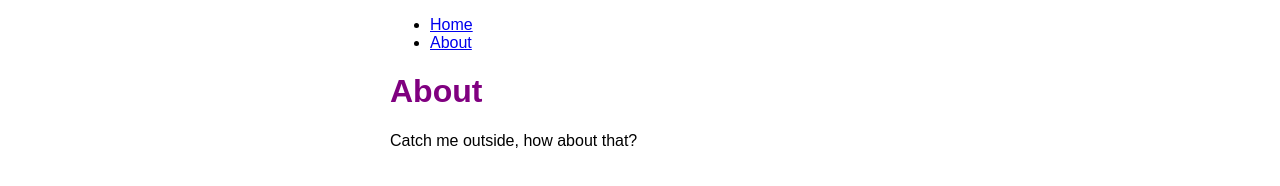
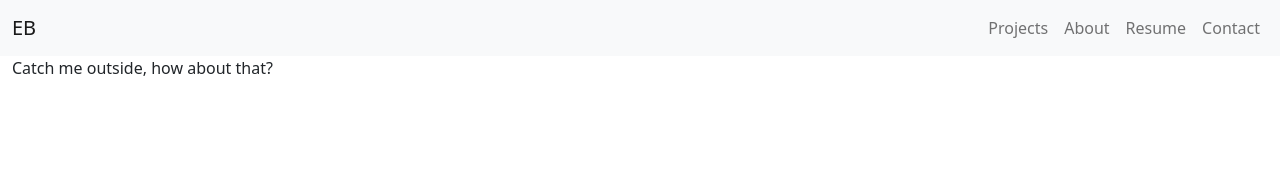
Before and after one commit to ebeecroft1/portfolio, a Gatsby site: page /about in a window 1280 px wide. Built offline with nearby package versions, Linux system fonts and the light colour scheme; Gatsby itself is replaced by a stand-in of ours.

Commit message:
laying foundations

```diff
--- a/package.json
+++ b/package.json
@@ -15,8 +15,10 @@
     "clean": "gatsby clean"
   },
   "dependencies": {
+    "bootstrap": "^5.1.3",
     "gatsby": "^4.15.2",
     "react": "^18.1.0",
+    "react-bootstrap": "^2.4.0",
     "react-dom": "^18.1.0"
   }
 }
--- a/src/components/layout.js
+++ b/src/components/layout.js
@@ -1,30 +1,34 @@
 import * as React from "react";
-import { Link } from "gatsby";
-import {
-    container,
-    heading,
-    navLinks,
-    navLinkItem,
-    navLinkText
-} from "./layout.module.css";
+import { Container, Nav, Navbar } from "react-bootstrap";
+import 'bootstrap/dist/css/bootstrap.min.css';
 
 const Layout = ({ pageTitle, children }) => {
     return (
-        <div className={ container }>
+        // <Container fluid>
+        <>
             <title>{ pageTitle }</title>
-            <nav>
-                <ul className={ navLinks }>
-                    <li className={ navLinkItem }>
-                        <Link to="/" className={ navLinkText }>Home</Link></li>
-                    <li className={ navLinks }>
-                        <Link to="/about" className={ navLinkText }>About</Link></li>
-                </ul>
-            </nav>
-            <main>
-                <h1 className={ heading }>{ pageTitle }</h1>
+            <Navbar bg="light" variant="light" expand="md">
+                <Container fluid>
+                    <Navbar.Brand href="/">EB</Navbar.Brand>
+
+                    <Navbar.Toggle aria-controls="responsive-navbar-nav" />
+                    <Navbar.Collapse id="responsive-navbar-nav">
+                        <Nav className="ms-auto">
+                            {/* <Nav.Link href="/">Home</Nav.Link> */}
+                            <Nav.Link href="/">Projects</Nav.Link>
+                            <Nav.Link href="/about">About</Nav.Link>
+                            <Nav.Link href="/">Resume</Nav.Link>
+                            <Nav.Link href="/">Contact</Nav.Link>
+                        </Nav>
+                    </Navbar.Collapse>
+                </Container>
+            </Navbar>
+            <Container fluid>
+                {/* <h1>{ pageTitle }</h1> */}
                 { children }
-            </main>
-        </div>
+            </Container>
+        </>
+        // </Container>
     )
 };
 
--- a/src/pages/about.js
+++ b/src/pages/about.js
@@ -3,7 +3,7 @@ import Layout from "../components/layout";
 
 const AboutPage = () => {
     return (
-        <Layout pageTitle="About">
+        <Layout pageTitle="About | Eric Beecroft">
             <p>Catch me outside, how about that?</p>
         </Layout>
     );
```
Also changed, not shown: src/pages/index.js (+13 -2 lines), 3 other files.
